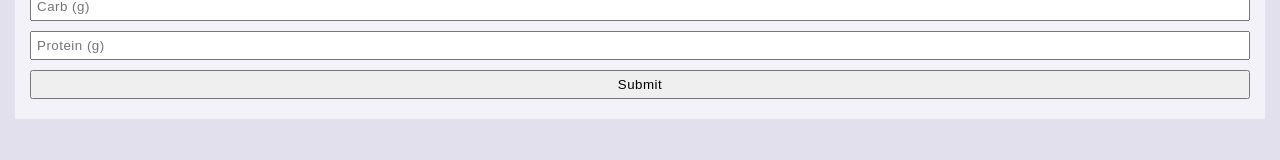
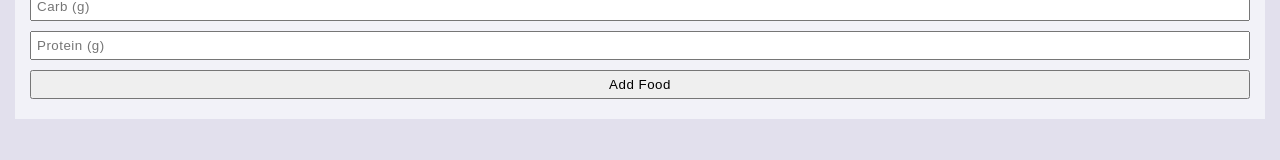
Before and after one commit to chillcs/react-macro, a React (Create React App) app: page / in a window 1280 px wide. Both pictures are taken after a click on the element "Create a new food". Shown: the part 440-600 px from the top of the page. Built offline with nearby package versions, Linux system fonts and the light colour scheme; no server answers; a web font is replaced by a local one.

Commit message:
adjust button

```diff
--- a/src/components/Dashboard/Food/index.js
+++ b/src/components/Dashboard/Food/index.js
@@ -45,6 +45,7 @@ const Food = () => {
 				},
 			]);
 		});
+		toggle();
 	};
 
 	const getFood = () => {
@@ -145,7 +146,7 @@ const Food = () => {
 								setProtein(event.target.value);
 							}}
 						/>
-						<Input type="submit" value="Submit" onClick={addFood}></Input>
+						<Input type="submit" value="Add Food" onClick={addFood}></Input>
 					</Form>
 				) : (
 					<div></div>
```
